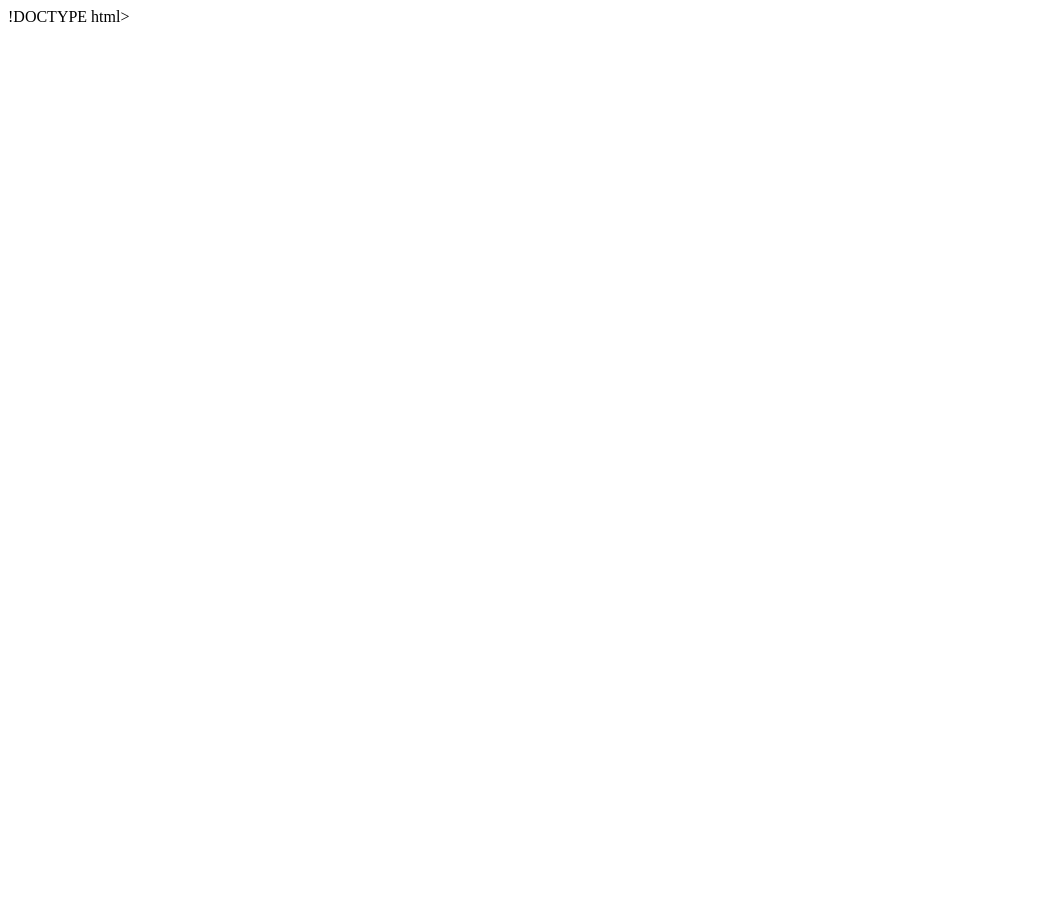
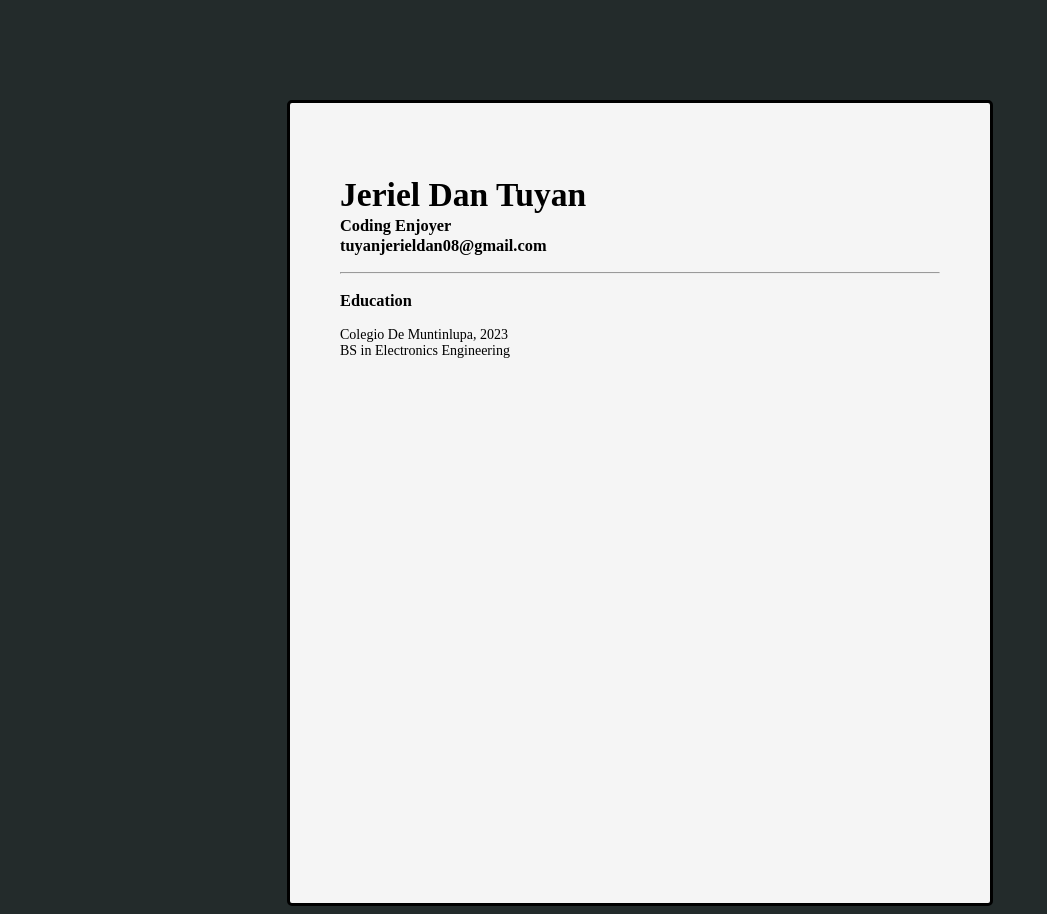
Before and after one commit to Naikkusu/Single-File-CV-, a plain HTML site: page index.html in a window 1280 px wide. Shown: the whole page, without its empty margins (0-1047 px from the left). Before the commit the page ends 800 px from the top, so only its background shows below. Drawn offline with Linux system fonts and the light colour scheme.

Commit message:
Update index.html

```diff
--- a/index.html
+++ b/index.html
@@ -1,7 +1,76 @@
-!DOCTYPE html>
+<!DOCTYPE html>
 <html lang="en">
 
     <head>
         <meta charset="UTF-8">
-        <meta name="author" content="Jeriel Dan">
+        <meta name="author" content="Jeriel Dan Tuyan">
         <meta name="description" content="This is just a test website">
+
+<title>My single File CV</title>
+<style>
+    .code-box {
+  background-color: #f5f5f5; /* light gray background */
+  border: 3px solid black;    /* subtle border */
+  border-radius: 5px;        /* rounded corners */
+  padding: 50px;             /* space inside the box */
+  font-size: 14px;
+  overflow-x: auto;          /* horizontal scroll if code is wide */
+  width: 600px;               /* fixed width */
+  min-height: 700px;          /* minimum height */
+  margin:auto;
+  margin-top: 100px;
+
+
+}
+
+    #Name {
+        text-align: left;
+       font-size: larger;
+    }
+
+    #Desc {
+        margin-top: -20px;
+        color: black;
+    }
+
+    html {
+        background-color:#232b2b;
+    }
+
+    #description {
+
+    }
+
+</style>
+</head>
+
+<body>
+
+    <div class="code-box">
+
+    <div id="Name">
+        <h1>Jeriel Dan Tuyan</h1>
+
+    </div>
+    <div id="Desc">
+        <h3>Coding Enjoyer <br>
+        tuyanjerieldan08@gmail.com</h3>
+    </div>
+<hr>
+
+    <div id="title">
+        <h3>Education</h3>
+    </div>
+
+    <div id="description">
+       <p>Colegio De Muntinlupa, 2023
+        <br> BS in Electronics Engineering</p>
+    </div>
+
+
+</div>
+</body>
+
+
+
+</html>
```
